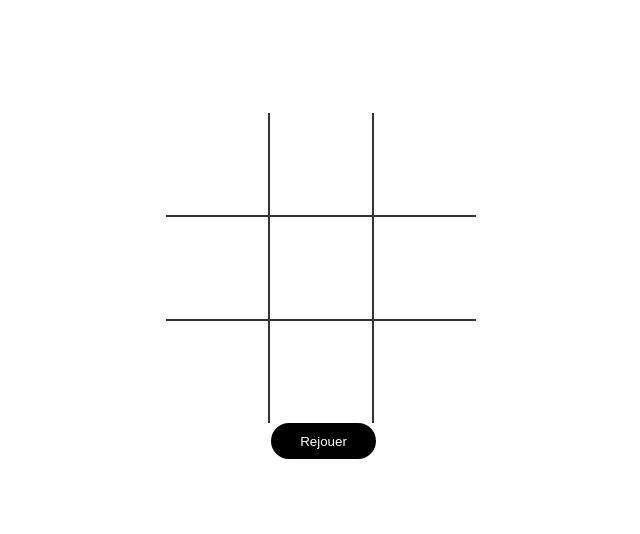
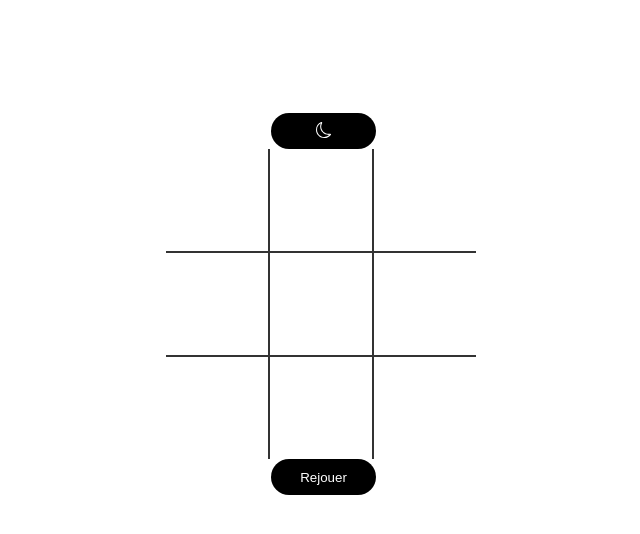
Before and after one commit to mme-daoudi/mme-daoudi.github.io, a plain HTML site: page index.html in a window 1280 px wide. Shown: the whole page, without its empty margins (290-930 px from the left). Drawn offline with Linux system fonts and the light colour scheme.

Commit message:
Update index.html

```diff
--- a/index.html
+++ b/index.html
@@ -7,7 +7,9 @@
 </head>
 
 <body>
-
+	<div>
+		<button onclick="myFunction()"><svg xmlns="http://www.w3.org/2000/svg" width="16" height="16" fill="currentColor" class="bi bi-moon" viewBox="0 0 16 16">
+			<path d="M6 .278a.768.768 0 0 1 .08.858 7.208 7.208 0 0 0-.878 3.46c0 4.021 3.278 7.277 7.318 7.277.527 0 1.04-.055 1.533-.16a.787.787 0 0 1 .81.316.733.733 0 0 1-.031.893A8.349 8.349 0 0 1 8.344 16C3.734 16 0 12.286 0 7.71 0 4.266 2.114 1.312 5.124.06A.752.752 0 0 1 6 .278zM4.858 1.311A7.269 7.269 0 0 0 1.025 7.71c0 4.02 3.279 7.276 7.319 7.276a7.316 7.316 0 0 0 5.205-2.162c-.337.042-.68.063-1.029.063-4.61 0-8.343-3.714-8.343-8.29 0-1.167.242-2.278.681-3.286z"/></svg></button></div>
 	<table>
 		<tr>
 			<td class="cell" id="0"></td>
@@ -29,7 +31,6 @@
 		<div class="text"></div>
 	</div>
 	<button onClick="start()">Rejouer</button>
-
   <script src="script.js"></script>
 </body>
 </html>
```
